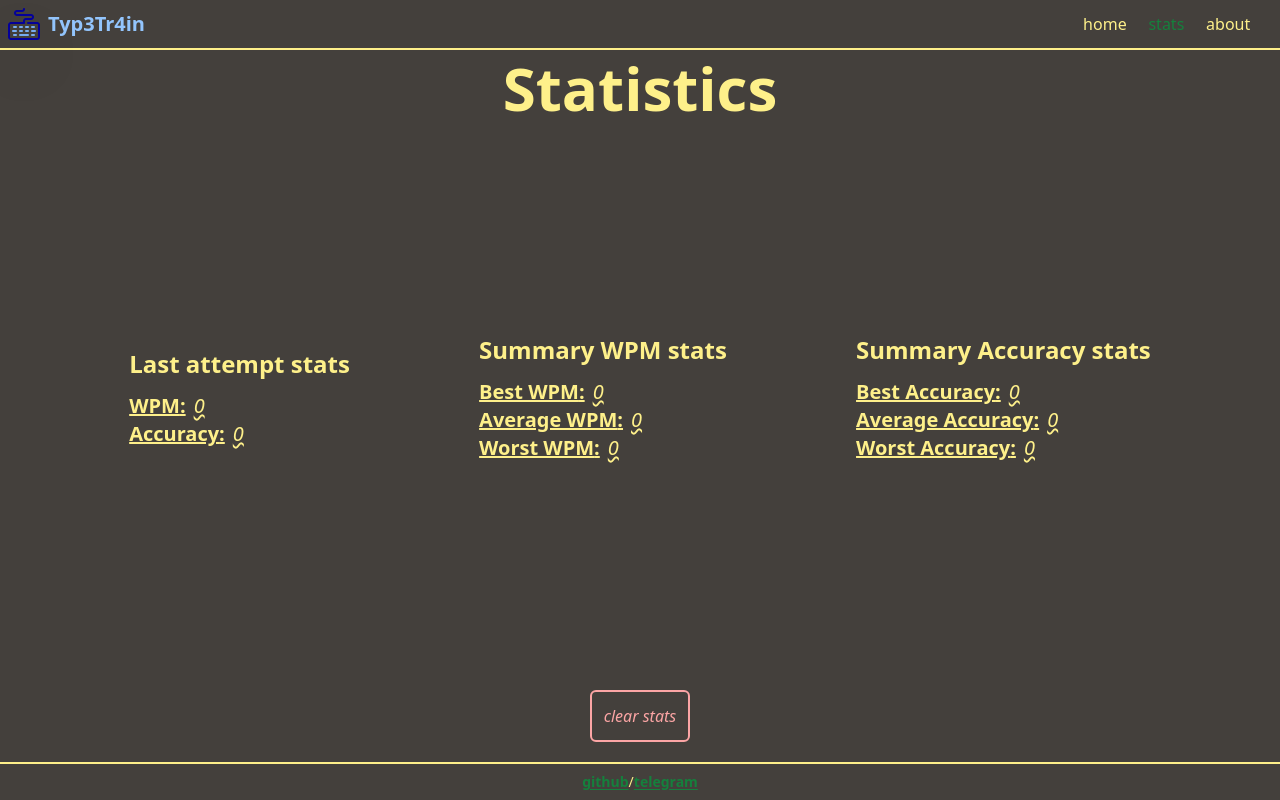
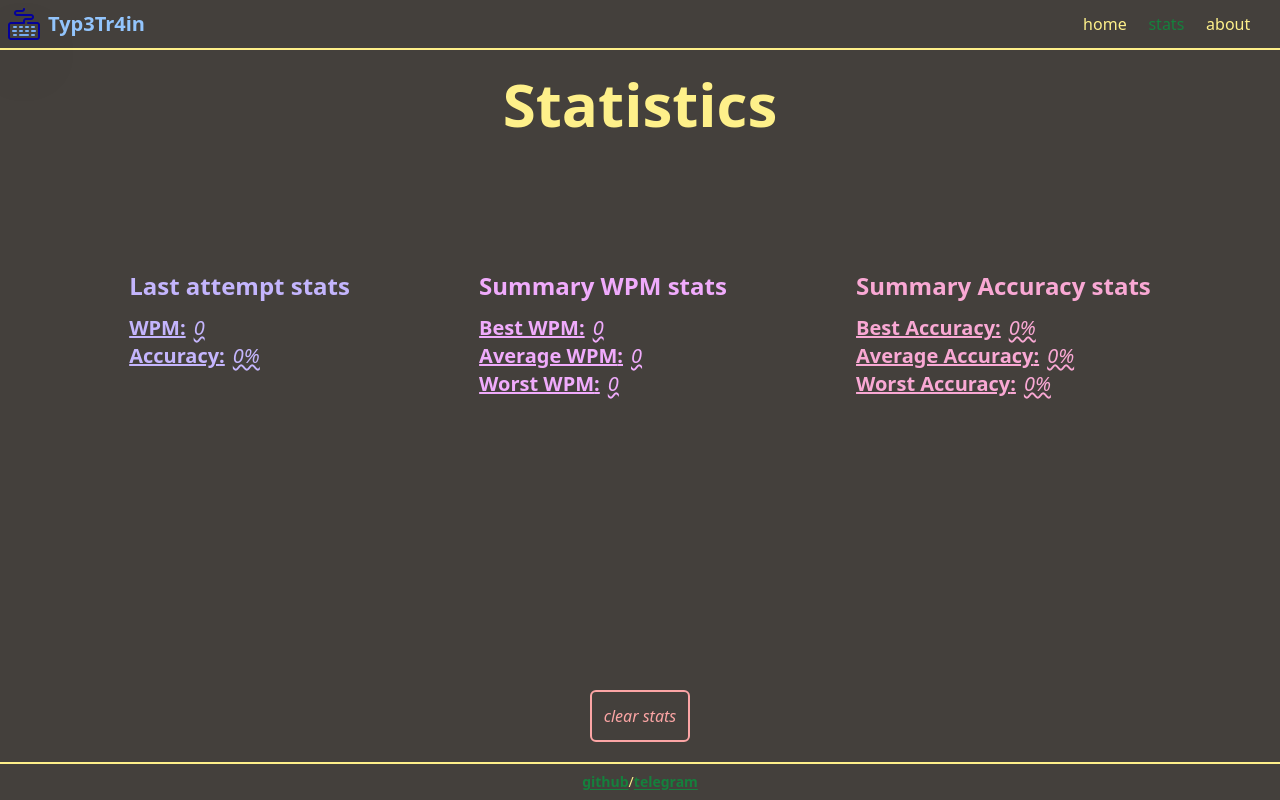
Before and after one commit to muwa37/typ3tr4in, a React app: page /stats in a window 1280 px wide. Built offline with nearby package versions, Linux system fonts and the light colour scheme; what txtgen would draw is missing.

Commit message:
Modified stat page layout

```diff
--- a/src/components/trainer/Menu.tsx
+++ b/src/components/trainer/Menu.tsx
@@ -32,7 +32,7 @@ const Menu = ({
       <div className=' flex items-center justify-start'>
         <h2 className='pr-2 italic text-red-300'>select time mode: </h2>
         <ul className='flex'>
-          {timeMods.map((timeMode) => (
+          {timeMods.map(timeMode => (
             <li key={timeMode}>
               <CustomButton
                 onClickFn={() => onSelectTimeModeClick(timeMode)}
@@ -43,7 +43,7 @@ const Menu = ({
           ))}
         </ul>
       </div>
-      <CustomButton onClickFn={onGenerateNewTextClick} buttonText='New text' />
+      <CustomButton onClickFn={onGenerateNewTextClick} buttonText='new text' />
     </div>
   );
 };
--- a/src/components/ui/PageTitle.tsx
+++ b/src/components/ui/PageTitle.tsx
@@ -1,7 +1,7 @@
 type Props = { pageTitle: string };
 
 const PageTitle = ({ pageTitle }: Props) => {
-  return <h1 className='text-6xl font-extrabold'>{pageTitle}</h1>;
+  return <h1 className='mt-4 text-6xl font-extrabold'>{pageTitle}</h1>;
 };
 
 export default PageTitle;
--- a/src/pages/Stat.tsx
+++ b/src/pages/Stat.tsx
@@ -3,6 +3,7 @@ import CustomLi from '@/components/ui/CustomLi';
 import PageTitle from '@/components/ui/PageTitle';
 import { selectStats } from '@/store/stat/selectors';
 import { clearStats } from '@/store/stat/slice';
+import { formatPercentage } from '@/utils/helpers';
 import { useDispatch, useSelector } from 'react-redux';
 
 const Stat = () => {
@@ -17,7 +18,7 @@ const Stat = () => {
     <section className='flex flex-col w-full h-full items-center justify-evenly'>
       <PageTitle pageTitle='Statistics' />
       <div className='flex w-full h-full items-center justify-evenly'>
-        <div>
+        <div className='h-1/2 text-violet-300'>
           <h2 className='text-2xl font-bold mb-3'>Last attempt stats</h2>
           <ul>
             <CustomLi
@@ -27,12 +28,12 @@ const Stat = () => {
 
             <CustomLi
               liTitle='Accuracy'
-              liText={stat.lastAttemptStats.accuracy.toString()}
+              liText={formatPercentage(stat.lastAttemptStats.accuracy)}
             />
           </ul>
         </div>
 
-        <div>
+        <div className='h-1/2 text-fuchsia-300'>
           <h2 className='text-2xl font-bold mb-3'>Summary WPM stats</h2>
           <ul>
             <CustomLi liTitle='Best WPM' liText={stat.bestWPM.toString()} />
@@ -41,20 +42,20 @@ const Stat = () => {
           </ul>
         </div>
 
-        <div>
+        <div className='h-1/2 text-pink-300'>
           <h2 className='text-2xl font-bold mb-3'>Summary Accuracy stats</h2>
           <ul>
             <CustomLi
               liTitle='Best Accuracy'
-              liText={stat.bestAccuracy.toString()}
+              liText={formatPercentage(stat.bestAccuracy)}
             />
             <CustomLi
               liTitle='Average Accuracy'
-              liText={stat.avgAccuracy.toString()}
+              liText={formatPercentage(stat.avgAccuracy)}
             />
             <CustomLi
               liTitle='Worst Accuracy'
-              liText={stat.worstAccuracy.toString()}
+              liText={formatPercentage(stat.worstAccuracy)}
             />
           </ul>
         </div>
```
